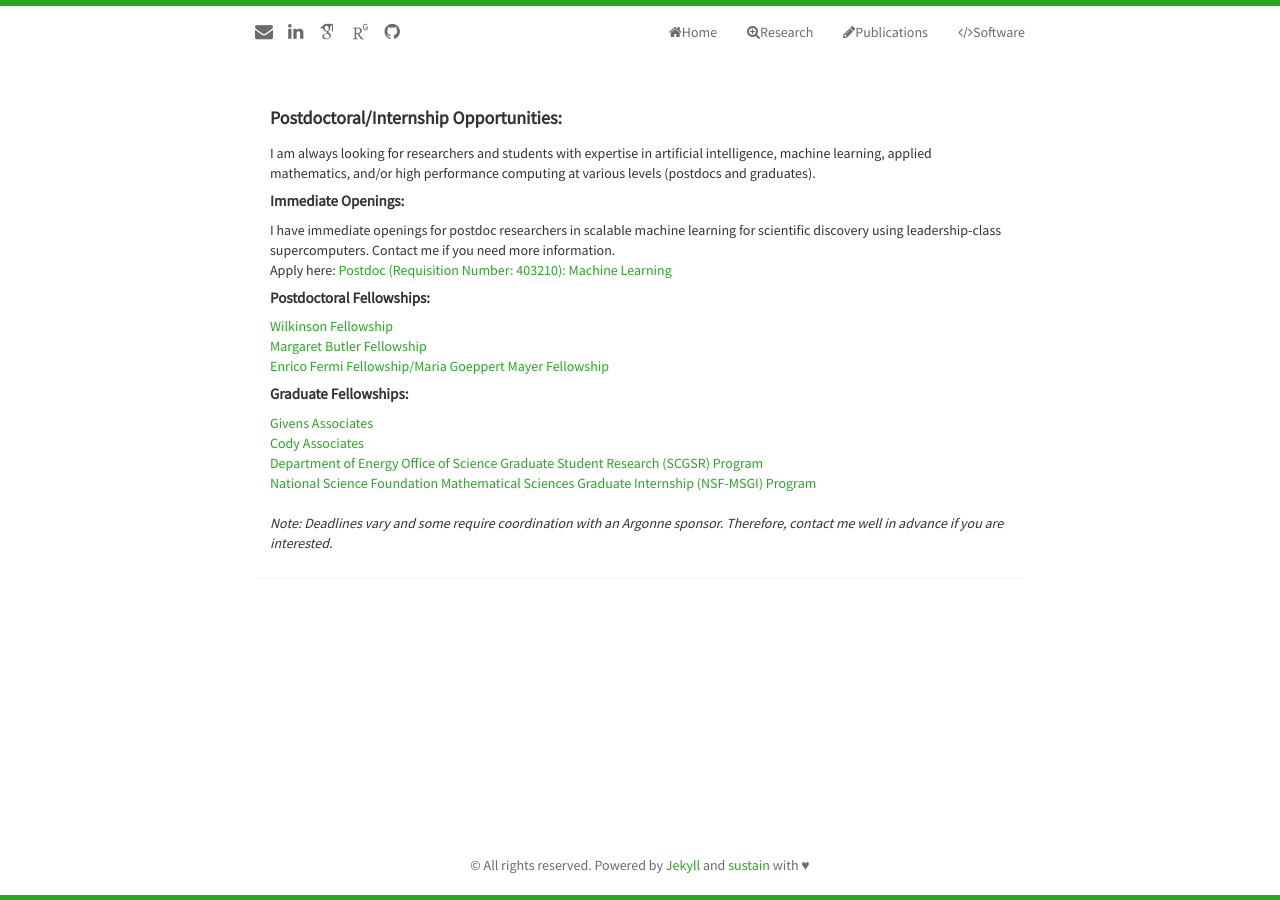
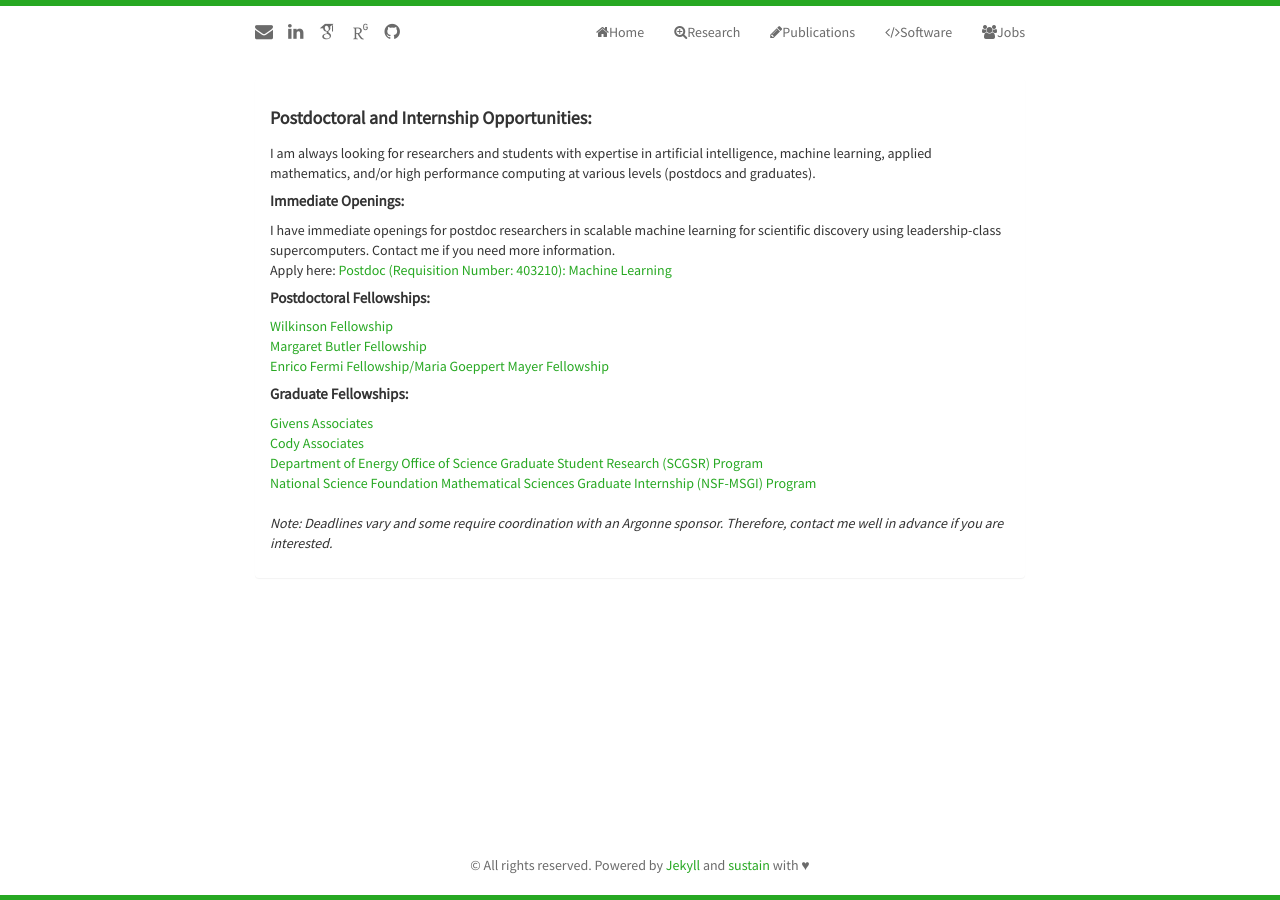
Before and after one commit to pbalapra/pbalapra.github.io, a Jekyll site: the page built from jobs.html, in a window 1280 px wide. Built offline with Jekyll 4.4.1, drawn with Linux system fonts in a browser that asks for light colours; nearby versions of some CDN libraries; some web fonts are replaced.

Commit message:
minor edits

```diff
--- a/_includes/header.html
+++ b/_includes/header.html
@@ -14,6 +14,7 @@
         <li><a href="{{ site.baseurl }}research.html"><i class="fa fa-search-plus"></i>Research</a></li>
         <li><a href="{{ site.baseurl }}publications.html"><i class="fa fa-pencil"></i>Publications</a></li>
         <li><a href="{{ site.baseurl }}software.html"><i class="fa fa-code"></i>Software</a></li>
+        <li><a href="{{ site.baseurl }}jobs.html"><i class="fa fa-users"></i>Jobs</a></li>
       </ul>
     </div>
   </div>
--- a/_includes/jobs.html
+++ b/_includes/jobs.html
@@ -4,7 +4,7 @@
     <div class="panel-body">
 
       <p align="justify"></p>
-        <h5><strong>Postdoctoral/Internship Opportunities:</strong></h5>
+        <h5><strong>Postdoctoral and Internship Opportunities:</strong></h5>
         I am always looking for researchers and students with expertise in artificial intelligence, machine learning, applied mathematics, and/or high performance computing at various levels (postdocs and graduates).
         <h6><strong>Immediate Openings:</strong></h6>
         I have immediate openings for postdoc researchers in scalable machine learning for scientific discovery using leadership-class supercomputers. Contact me if you need more information. </br>
```
Also changed, not shown: index.html (+7 -4 lines).
